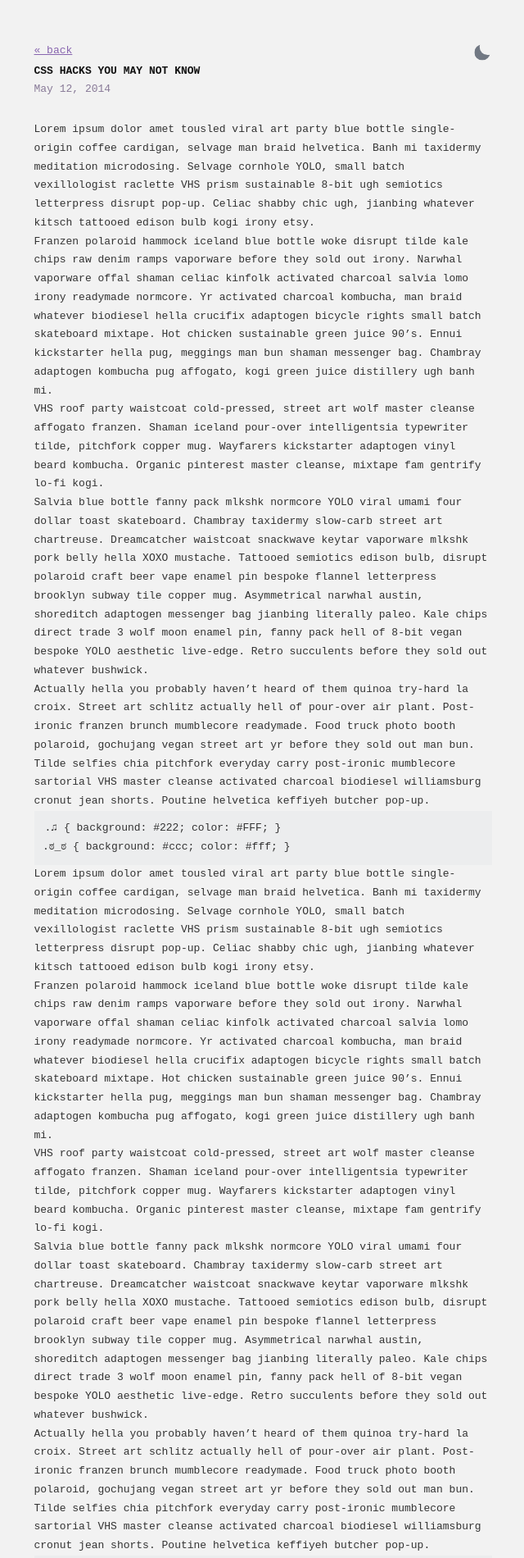
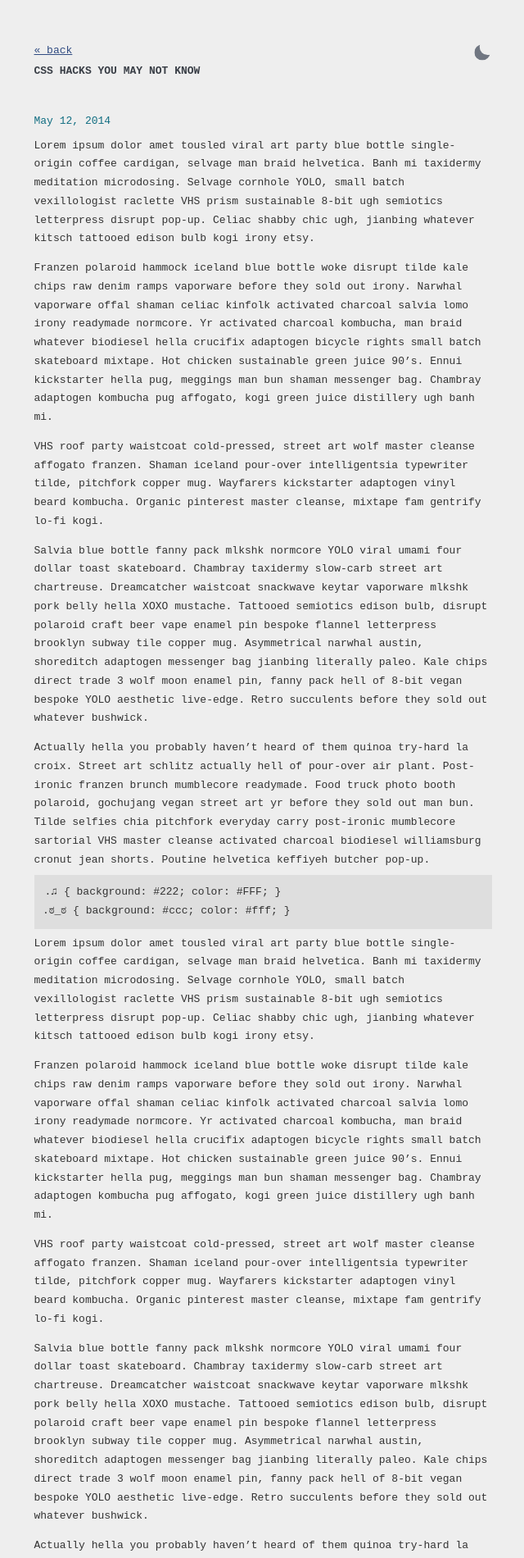
Before and after one commit to DavideBri/Gesko, a Jekyll site: the page built from _posts/2014-05-12-css-hacks-you-may-not-know.md, in a window 1280 px wide. Shown: the top 1900 px of the page at 82% size, without its empty margins (319-959 px from the left). Built offline with Jekyll 4.4.1, drawn with Linux system fonts in a browser that asks for light colours.

Commit message:
Changed colors and position of tags in posts

```diff
--- a/_sass/_main.scss
+++ b/_sass/_main.scss
@@ -34,15 +34,15 @@ html {
 
 html,
 html[data-theme="light"] {
-	--very-light-text-color: rgb(236, 237, 238);
-	--light-text-color: #887a97;
+	--very-light-text-color: rgb(222, 222, 222);
+	--light-text-color: #126e82;
 	--medium-text-color: #555;
 	--main-text-color: #333;
-	--dark-text-color: #111;
-	--link-color: #8866af;
+	--dark-text-color: #393e46;
+	--link-color: #314c82;
 
-	background-color: #f2f2f2;
-	transition: background 0.2s;
+	background-color: #EEEEEE;
+
 
 	#theme-toggle div {
 		position: relative;
@@ -94,14 +94,14 @@ html[data-theme="light"] {
 
 html[data-theme="dark"] {
 	--very-light-text-color: #333;
-	--light-text-color: #887a97;
-	--medium-text-color: #888;
-	--main-text-color: #ddd;
+	--light-text-color: #c4bbf0;
+	--medium-text-color: #52057b;
+	--main-text-color: #EAEAEA;
 	--dark-text-color: #eee;
-	--link-color: #8866af;
+	--link-color: #FF2957;
 
-	background-color: #292929;
-	transition: background 0.2s;
+	background-color: #2d292d;
+
 
 	#theme-toggle div {
 		position: relative;
@@ -152,7 +152,7 @@ html[data-theme="dark"] {
 }
 
 body {
-	font-family: "Fira Code", monospace;
+	font-family: monospace;
 	text-rendering: optimizeLegibility;
 	line-height: 1.75;
 	color: var(--main-text-color);
@@ -160,9 +160,9 @@ body {
 
 a {
 	color: var(--link-color);
-	text-decoration: underline;
+
 }
-f
+
 .post p {
 	margin: 0.5rem 0;
 }
@@ -312,12 +312,13 @@ time {
 }
 
 .post > h1.title {
-	margin-top: 0rem;
+	margin-top: 0;
 	margin-bottom: 0;
 }
 
 .post > time {
-	margin-bottom: 2rem;
+	margin-bottom: 0;
+	margin-top: 3rem;
 }
 
 main {
```
